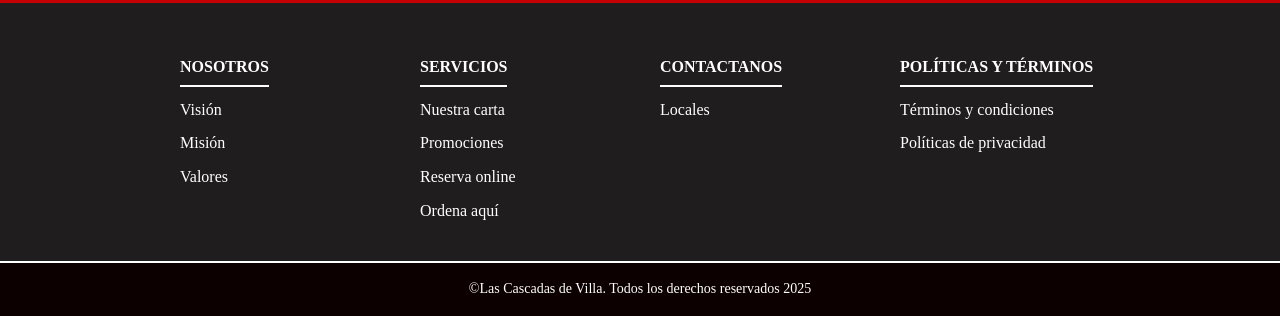
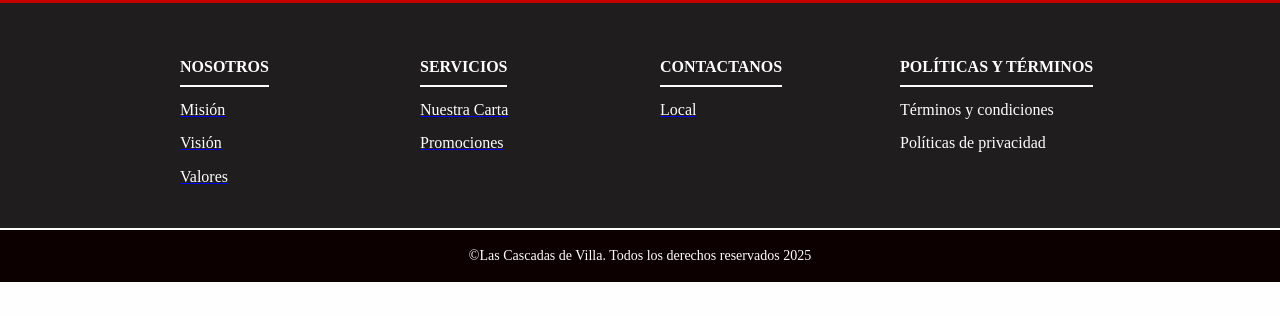
Before and after one commit to SuitBuy/proyectofinal, a plain HTML site: page index.html in a window 1280 px wide. Shown: the part 2300-2616 px from the top of the page. After the commit the page ends 2582 px from the top, so only its background shows below. Drawn offline with Linux system fonts and the light colour scheme; a web font is replaced by a local one.

Commit message:
update 6 files

```diff
--- a/css/index.css
+++ b/css/index.css
@@ -201,6 +201,7 @@ body {
     color: white;
     background-color: #b61f11;
 }
+
 /* Estilos para locales*/
 .locales-section {
     background-color: #f6eee4;
@@ -716,6 +717,7 @@ footer {
     }
 
 }
+
 #cuenta-carrito {
     position: absolute;
     right: 20px;
@@ -729,6 +731,7 @@ footer {
     box-shadow: 0 0 4px rgba(0, 0, 0, 0.3);
     min-width: 20px;
     text-align: center;
+    line-height: 1.2;
     z-index: 10;
 
 }
--- a/index.html
+++ b/index.html
@@ -74,7 +74,7 @@
 
     <section class="locales-section">
         <div class="locales-header">
-            <h2><span class="label-local">LOCALES</span> <img src="./img/Logo.png" alt="Logo" /></h2>
+            <h2><span class="label-local" id="local">LOCALES</span> <img src="./img/Logo.png" alt="Logo" /></h2>
         </div>
 
         <div class="locales-container">
@@ -174,24 +174,30 @@
             <div class="footer-column">
                 <h4>NOSOTROS</h4>
                 <ul>
-                    <li>Visión</li>
-                    <li>Misión</li>
-                    <li>Valores</li>
+                    <a href="nosotros.html#mision">
+                        <li>Misión</li>
+                    </a>
+                    <a href="nosotros.html#vision">
+                        <li>Visión</li>
+                    </a>
+                    <a href="nosotros.html#valores">
+                        <li>Valores</li>
+                    </a>
                 </ul>
             </div>
             <div class="footer-column">
                 <h4>SERVICIOS</h4>
                 <ul>
-                    <li>Nuestra carta</li>
-                    <li>Promociones</li>
-                    <li>Reserva online</li>
-                    <li>Ordena aquí</li>
+                    <a href="carta.html"><li>Nuestra Carta</li></a>
+                    <a href="promociones.html"><li>Promociones</li></a>
                 </ul>
             </div>
             <div class="footer-column">
                 <h4>CONTACTANOS</h4>
                 <ul>
-                    <li>Locales</li>
+                    <a href="index.html#local">
+                        <li>Local</li>
+                    </a>
                 </ul>
             </div>
             <div class="footer-column">
```
Also changed, not shown: carta.html (+14 -8 lines), nosotros.html (+17 -11 lines), ordenar.html (+14 -8 lines), promociones.html (+18 -8 lines).
